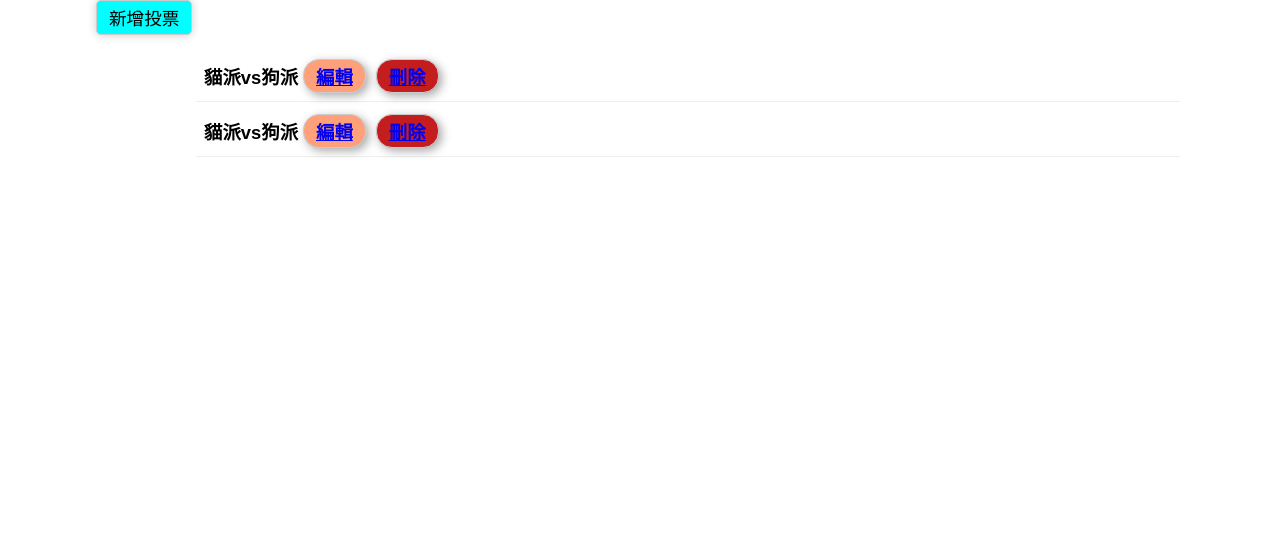
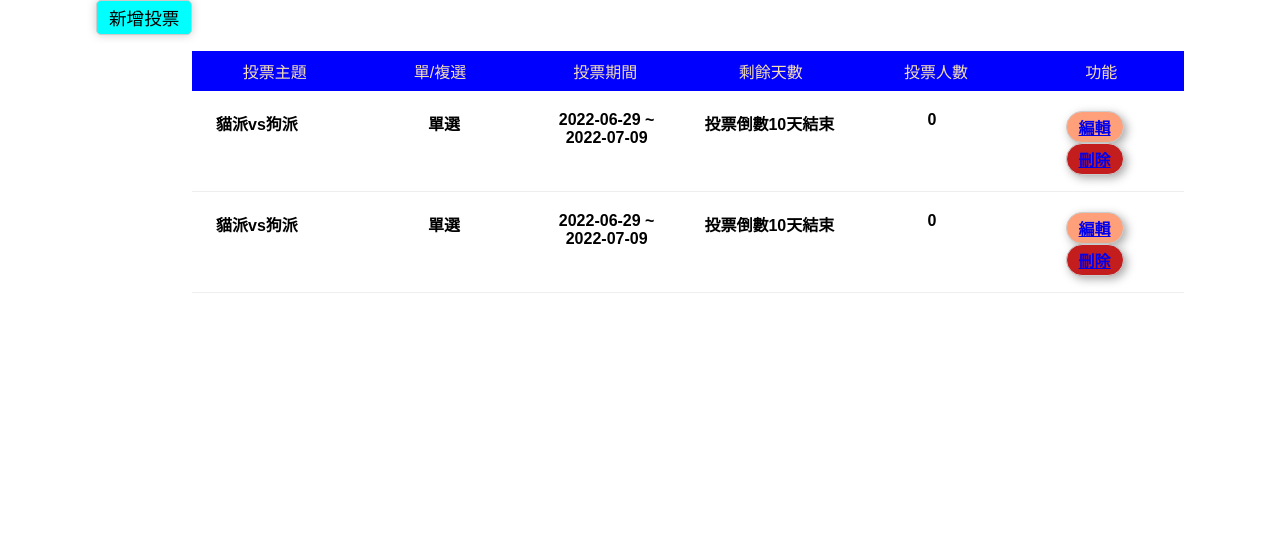
Before and after one commit to msfan555/PHP-vote, a PHP site: page /admin.php in a window 1280 px wide. Shown: the part 100-633 px from the top of the page. Run offline with PHP 8.4, Linux system fonts and the light colour scheme; data comes from the database, SQL or seed files in the repository.

Commit message:
增加後台主題列表欄位，加css美化

```diff
--- a/admin.php
+++ b/admin.php
@@ -11,8 +11,8 @@ include_once "./api/base.php";
     <meta http-equiv="X-UA-Compatible" content="IE=edge">
     <meta name="viewport" content="width=device-width, initial-scale=1.0">
     <title>投票管理中心</title>
-    <link rel="stylesheet" href="./css/basic.css">
-    <link rel="stylesheet" href="./css//back.css">
+    <link rel="stylesheet" href="./css//basic.css">
+    <link rel="stylesheet" href="./css/back.css">
 </head>
 
 <body>
@@ -35,13 +35,43 @@ include_once "./api/base.php";
             <button class="btn btn-primary" onclick="location.href='?do=add_vote'">新增投票</button>
             <div>
                 <ul>
+                    <li class="list-header">
+                        <div>投票主題</div>
+                        <div>單/複選</div>
+                        <div>投票期間</div>
+                        <div>剩餘天數</div>
+                        <div>投票人數</div>
+                        <div>功能</div>
+                    </li>
                     <?php
                     $subjects = all('subjects');
                     foreach ($subjects as $subject) {
                         echo "<li class='list-items'>";
-                        echo $subject['subject'];
+                        echo "<div>{$subject['subject']}</div>";
+                        if($subject['multiple']==0){
+                            echo "<div class='text-center'>單選</div>";
+                        }else{
+                            echo "<div class='text-center'>複選</div>";
+                        }
+                        echo "<div class='text-center'>";
+                        echo $subject['start']." ~ ".$subject['end'];
+                        echo "</div>";
+
+                        echo "<div class='text-center'>";
+                             $today=strtotime("now");
+                             $end=strtotime($subject['end']);
+                             if(($end-$today)>0){
+                                $remain=floor(($end-$today)/(60*60*24));
+                                echo "投票倒數".$remain."天結束";
+                             }else{
+                                echo "<span style='color:grey'>投票結束</span>";
+                             }
+                        echo "</div>";
+                        echo "<div class='text-center'>{$subject['total']}</div>";
+                        echo "<div class='text-center'>";
                         echo "<a class='edit' href='?do=edit&id={$subject['id']}'>編輯</a>";
                         echo "<a class='dele' href='?do=dele&id={$subject['id']}'>刪除</a>";
+                        echo "</div>";
                         echo "</li>";
                     }
                     ?>
--- a/css/back.css
+++ b/css/back.css
@@ -17,12 +17,32 @@ ul{
 
 }
 
+.list-header{
+    display: flex;
+    justify-content: space-evenly;
+    text-align: center;
+}
+
+.list-header div{
+    width: calc(100% / 6);
+    padding: 0.5rem 1rem;
+    background-color: blue;
+    color: wheat;
+}
+
 .list-items{
+    display: flex;
+    justify-content: space-evenly;
     padding: 0.5rem;
-    margin: 0.25rem;
+    margin: 0.25rem 0;
     border-bottom: 1px solid #eee;
     font-weight: bold;
-    font-size: 1.15rem;
+    font-size: 1rem;
+}
+
+.list-items div{
+    width: calc(100% / 6);
+    padding: 0.5rem 1rem;
 }
 
 .list-items:hover{
--- a/css/basic.css
+++ b/css/basic.css
@@ -55,3 +55,15 @@ footer {
 .btn.btn-primary{
     background-color: aqua;
 }
+
+.text-center{
+    text-align: center;
+}
+
+.text-left{
+    text-align: left;
+}
+
+.text-right{
+    text-align: right;
+}
```
